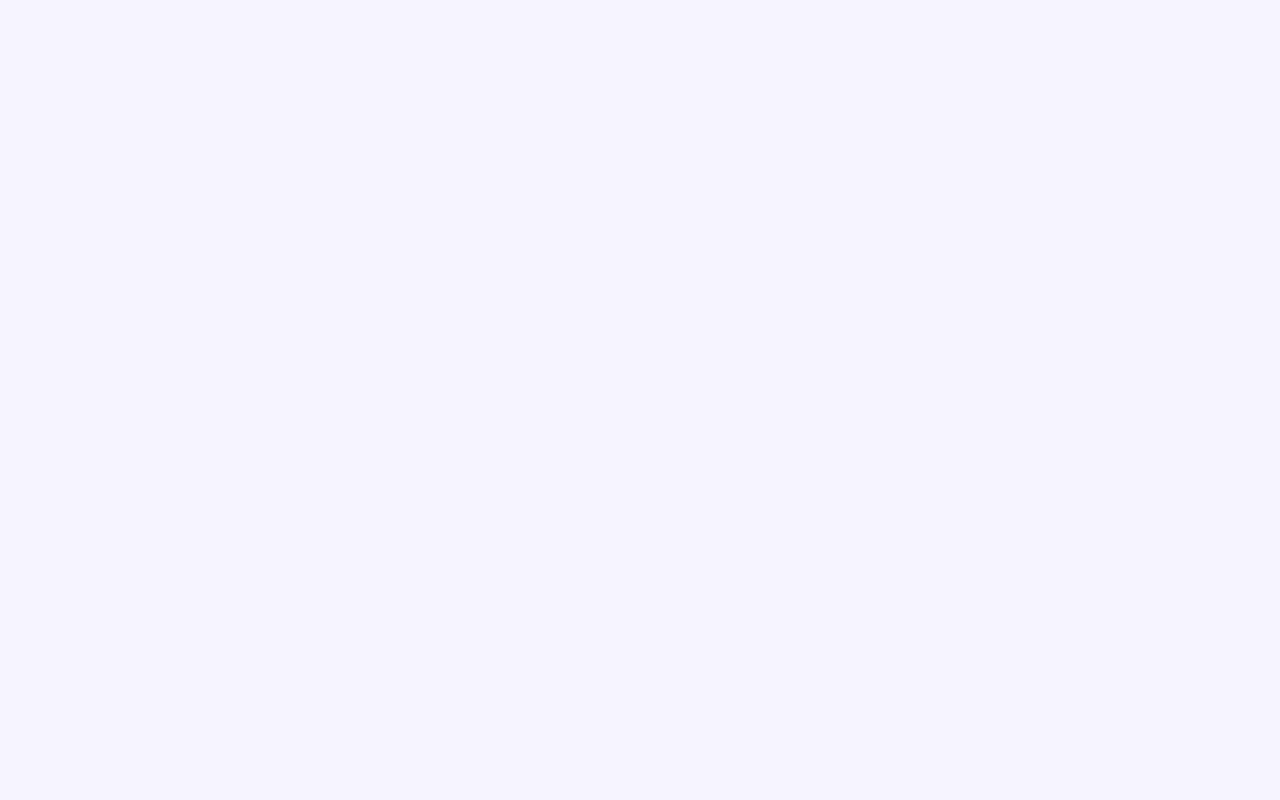
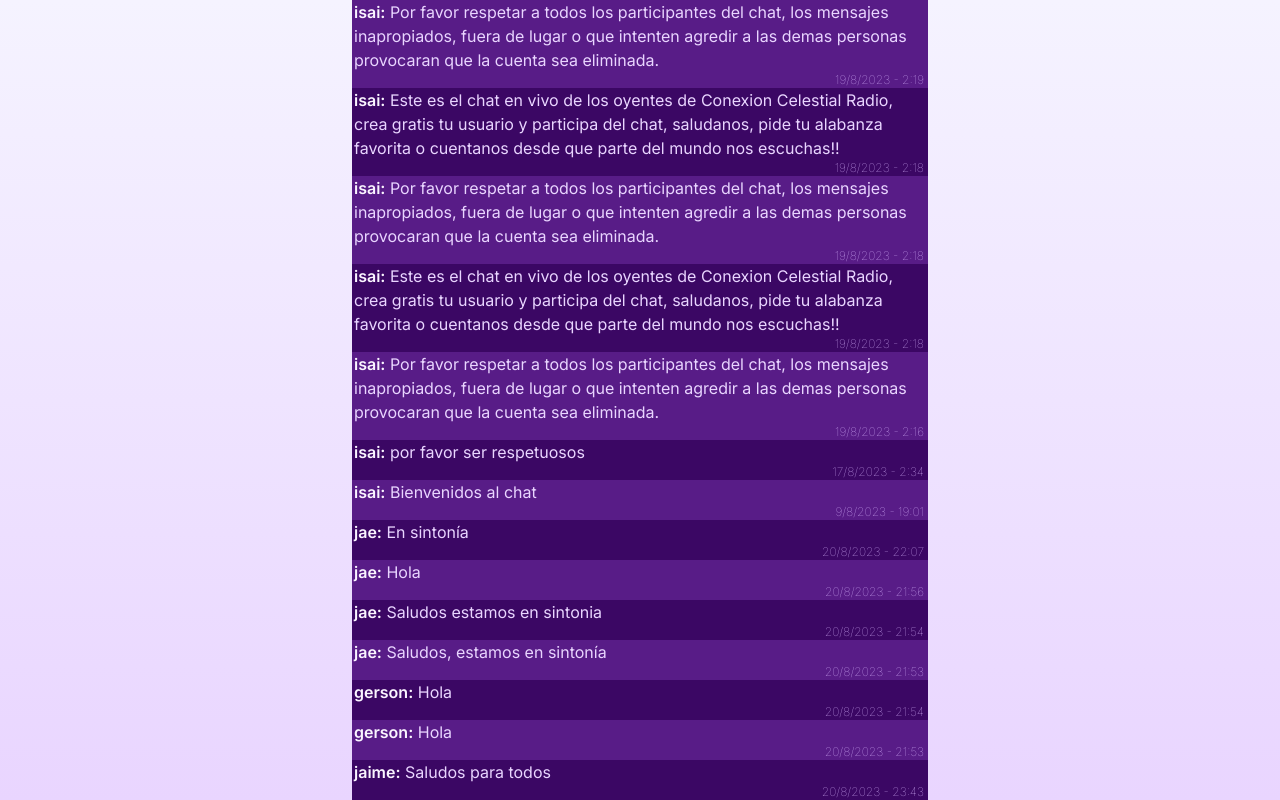
Before and after one commit to isaiorellana-dev/livechat-app, a Next.js app: page /chat in a window 1280 px wide. Built offline with nearby package versions, Linux system fonts and the light colour scheme.

Commit message:
Chat page, components, animations, and fetch data

```diff
--- a/package.json
+++ b/package.json
@@ -15,6 +15,7 @@
     "autoprefixer": "10.4.15",
     "eslint": "8.48.0",
     "eslint-config-next": "13.4.19",
+    "gsap": "^3.12.2",
     "next": "13.4.19",
     "postcss": "8.4.28",
     "react": "18.2.0",
--- /dev/null
+++ b/src/api/hooks/useMessages.ts
@@ -0,0 +1,14 @@
+import { messages } from "@/mocks/messages"
+import { message } from "@/types/api"
+
+export default function useMessages() {
+  const getMessages = async (): Promise<message[]> => {
+    return new Promise((resolve) => {
+      setTimeout(() => {
+        resolve(messages)
+      }, 2000)
+    })
+  }
+
+  return { getMessages }
+}
--- /dev/null
+++ b/src/app/chat/components/Message.tsx
@@ -0,0 +1,25 @@
+import { MessagePropsT } from "@/types/components"
+import { getDate, isEven } from "@/utils/math"
+
+const Message = (props: MessagePropsT) => {
+  const { message, index } = props
+  const { year, month, day, hours, minutes } = getDate(message.created_at)
+
+  return (
+    <div
+      className={`w-full max-w-xl scale-x-50 opacity-0 ${
+        isEven(index) ? "bg-purple-900" : "bg-purple-950"
+      }`}
+    >
+      <p className="text-left text-purple-200 px-0.5 opacity-0">
+        <span className="font-semibold text-purple-50">
+          {message.nickname}:
+        </span>{" "}
+        {message.body}
+      </p>
+      <p className="text-right font-thin text-xs text-purple-300 px-1 opacity-0">{`${day}/${month}/${year} - ${hours}:${minutes}`}</p>
+    </div>
+  )
+}
+
+export default Message
--- a/src/app/chat/page.tsx
+++ b/src/app/chat/page.tsx
@@ -1,8 +1,13 @@
 "use client"
-import { useState } from "react"
+import { useEffect, useRef, useState } from "react"
 import { loadingT, wsStatusT } from "@/types/strings"
 import { message } from "@/types/api"
-import { PENDING, OFFLINE_STATE } from "@/constants/strings"
+import { PENDING, OFFLINE_STATE, SUCCESS } from "@/constants/strings"
+import useMessages from "@/api/hooks/useMessages"
+import { REJECTED } from "../../constants/strings"
+import Message from "./components/Message"
+import { gsap } from "gsap"
+import { messagesObserver } from "@/utils/observerAnimator"
 
 type chatStateI = {
   loading: loadingT
@@ -16,8 +21,53 @@ export default function Chat() {
     ws: OFFLINE_STATE,
     messages: [],
   })
+  const { messages, loading, ws } = chatState
+  const { getMessages } = useMessages()
+  const messageContainerRef = useRef<HTMLDivElement>(null)
+
+  useEffect(() => {
+    getMessages()
+      .then((res) => {
+        setChatState({
+          ...chatState,
+          messages: res,
+          loading: SUCCESS,
+        })
+      })
+      .catch(() => {
+        setChatState({
+          ...chatState,
+          loading: REJECTED,
+        })
+      })
+  }, [])
+
+  useEffect(() => {
+    if (messageContainerRef.current) {
+      messageContainerRef.current.scrollTop =
+        messageContainerRef.current.scrollHeight
+    }
+
+    if (messageContainerRef.current !== null) {
+      const childrens = messageContainerRef.current.childNodes
+      for (let index = 0; index < childrens.length; index++) {
+        const element = childrens[index]
+        if (element instanceof Element) {
+          messagesObserver.observe(element)
+        }
+      }
+    }
+  }, [chatState.messages])
 
   return (
-    <main className="relative flex-grow flex flex-col items-center h-full justify-between"></main>
+    <main className="relative flex-grow flex flex-col items-center justify-between">
+      <div
+        className="w-full max-w-xl h-screen overflow-y-scroll overflow-x-hidden flex flex-col items-center"
+        ref={messageContainerRef}
+      >
+        {loading === SUCCESS &&
+          messages.map((m, i) => <Message key={m.id} index={i} message={m} />)}
+      </div>
+    </main>
   )
 }
--- a/src/types/api.ts
+++ b/src/types/api.ts
@@ -1,4 +1,4 @@
-export interface message {
+export type message = {
   id: number
   body: string
   nickname: string
--- /dev/null
+++ b/src/types/components.ts
@@ -0,0 +1,6 @@
+import { message } from "./api"
+
+export type MessagePropsT = {
+  message: message
+  index: number
+}
--- /dev/null
+++ b/src/types/math.ts
@@ -0,0 +1,7 @@
+export type DateInfoT = {
+  year: number
+  month: number
+  day: number
+  hours: number
+  minutes: string | number
+}
--- /dev/null
+++ b/src/utils/math.ts
@@ -0,0 +1,26 @@
+import { DateInfoT } from "@/types/math"
+
+export const isEven = (n: number): boolean => n % 2 === 0
+
+export const getDate = (iso: string): DateInfoT => {
+  const date = new Date(iso)
+
+  const year = date.getFullYear()
+  const month = date.getMonth() + 1
+  const day = date.getDate()
+  const hours = date.getHours()
+  let minutes
+  if (date.getMinutes() < 10) {
+    minutes = "0" + date.getMinutes().toString()
+  } else {
+    minutes = date.getMinutes()
+  }
+
+  return {
+    year,
+    month,
+    day,
+    hours,
+    minutes,
+  }
+}
--- /dev/null
+++ b/src/utils/observerAnimator.ts
@@ -0,0 +1,31 @@
+import { gsap } from "gsap"
+
+export const messagesObserver = new IntersectionObserver((e) => {
+  e.forEach((entry) => {
+    if (entry.isIntersecting) {
+      gsap.to(entry.target, {
+        opacity: 1,
+        scale: 1,
+        ease: "expo.out(1.7)",
+      })
+      entry.target.childNodes.forEach((p) => {
+        gsap.to(p, {
+          opacity: 1,
+          delay: 0.2,
+        })
+      })
+    } else {
+      gsap.to(entry.target, {
+        opacity: 0,
+        scale: 0.5,
+        ease: "expo.out(1.7)",
+      })
+      entry.target.childNodes.forEach((p) => {
+        gsap.to(p, {
+          opacity: 0,
+          delay: 0.1,
+        })
+      })
+    }
+  })
+})
```
Also changed, not shown: src/mocks/messages.ts (renamed from src/data/messages.ts), 1 other file (tests, documents, lock files or other folders).
